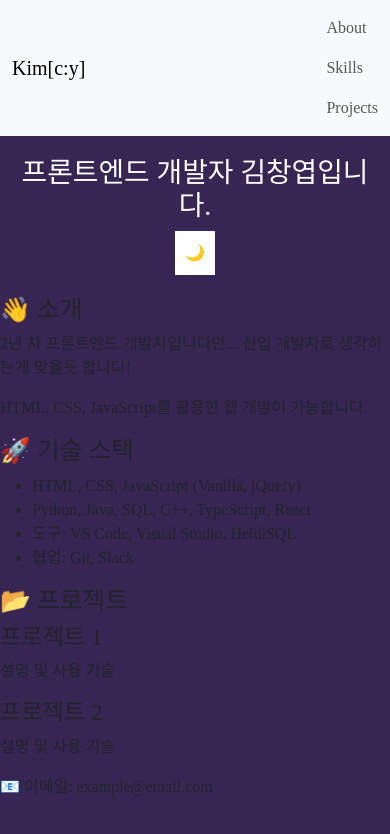
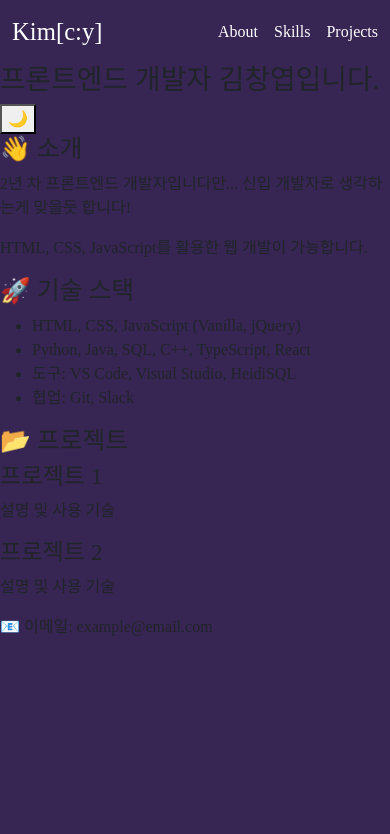
Before and after one commit to Muckki/New-Porfolio, a plain HTML site: page index.html in a window 390 px wide. Drawn offline with nearby package versions, Linux system fonts and the light colour scheme; a script that the page names is missing; a web font is replaced by a local one.

Commit message:
25.02.15 둘쨋날 커밋밋

```diff
--- a/index.html
+++ b/index.html
@@ -18,18 +18,18 @@
 </head>
 <body>
     <div class="container-xxl p-0">
-        <nav class="navbar navbar-expand-lg navbar-light bg-light">
+        <nav class="navbar navbar-expand-lg ">
             <div class="container-fluid">
-                <a class="navbar-brand" href="#">Kim[c:y]</a>
-                <ul class="list-unstyled navbar-nav">
+                <a class="navbar-brand fs-2 text-white" href="#">Kim[c:y]</a>
+                <ul class="list-unstyled navbar-nav flex-row gap-3">
                     <li class="nav-item">
-                        <a class="nav-link" href="#about">About</a>
+                        <a class="link-text" href="#about">About</a>
                     </li>
                     <li class="nav-item">
-                        <a class="nav-link" href="#skills">Skills</a>
+                        <a class="link-text" href="#skills">Skills</a>
                     </li>
                     <li class="nav-item">
-                        <a class="nav-link" href="#projects">Projects</a>
+                        <a class="link-text" href="#projects">Projects</a>
                     </li>
                 </ul>
             </div>
--- a/script.js
+++ /dev/null
@@ -1,17 +0,0 @@
-const darkModeToggle = document.getElementById('dark-mode-toggle');
-
-darkModeToggle.addEventListener('click', () => {
-    document.body.classList.toggle('dark-mode');
-
-    if (document.body.classList.contains('dark-mode')) {
-        localStorage.setItem('darkMode', 'enabled');
-    } else {
-        localStorage.setItem('darkMode', 'disabled');
-    }
-});
-
-window.addEventListener('DOMContentLoaded', () => {
-    if (localStorage.getItem('darkMode') === 'enabled') {
-        document.body.classList.add('dark-mode');
-    }
-});
--- a/style.css
+++ b/style.css
@@ -2,13 +2,12 @@
     font-family: 'moneygraphy';
     src: url('./font/Moneygraphy-Rounded.ttf') format('truetype');
 }
-/* 기본 스타일 */
+
 body {
     font-family: 'moneygraphy'!important;
     margin: 0;
     padding: 0;
     background-color: #372554!important;
-    transition: background-color 0.3s, color 0.3s;
 
     /* 드래그 방지 */
     -webkit-user-select:none;
@@ -17,80 +16,12 @@ body {
     user-select:none
 }
 
-
-header {
-    display: flex;
-    justify-content: space-between;
-    align-items: center;
-    padding: 20px;
-    background-color: inherit;
-    color: white;
+.link-text {
+    color: #fff!important;
+    text-decoration: none;
+    transition: color 0.3s ease-in-out;
 }
 
-button {
-    cursor: pointer;
-    padding: 10px;
-    border: none;
-    background-color: white;
-    border-radius: 5px;
+.link-text:hover {
+    color: #f1c40f!important;
 }
-
-/* 다크모드 스타일 */
-.dark-mode {
-    background-color: #121212;
-    color: #f1f1f1;
-}
-
-.dark-mode header {
-    background-color: #333;
-}
-
-.dark-mode button {
-    background-color: #555;
-    color: white;
-}
-
-/* 애니메이션 효과 */
-.fade-in {
-    opacity: 0;
-    animation: fadeIn 1s forwards;
-}
-
-@keyframes fadeIn {
-    from { opacity: 0; }
-    to { opacity: 1; }
-}
-
-.slide-up {
-    transform: translateY(20px);
-    opacity: 0;
-    animation: slideUp 1s forwards;
-}
-
-@keyframes slideUp {
-    from { opacity: 0; transform: translateY(20px); }
-    to { opacity: 1; transform: translateY(0); }
-}
-
-.zoom-in {
-    transform: scale(0.8);
-    opacity: 0;
-    animation: zoomIn 1s forwards;
-}
-
-@keyframes zoomIn {
-    from { opacity: 0; transform: scale(0.8); }
-    to { opacity: 1; transform: scale(1); }
-}
-
-/* 반응형 디자인 */
-@media (max-width: 768px) {
-    body {
-        font-size: 14px;
-    }
-
-    header {
-        flex-direction: column;
-        text-align: center;
-    }
-}
```
